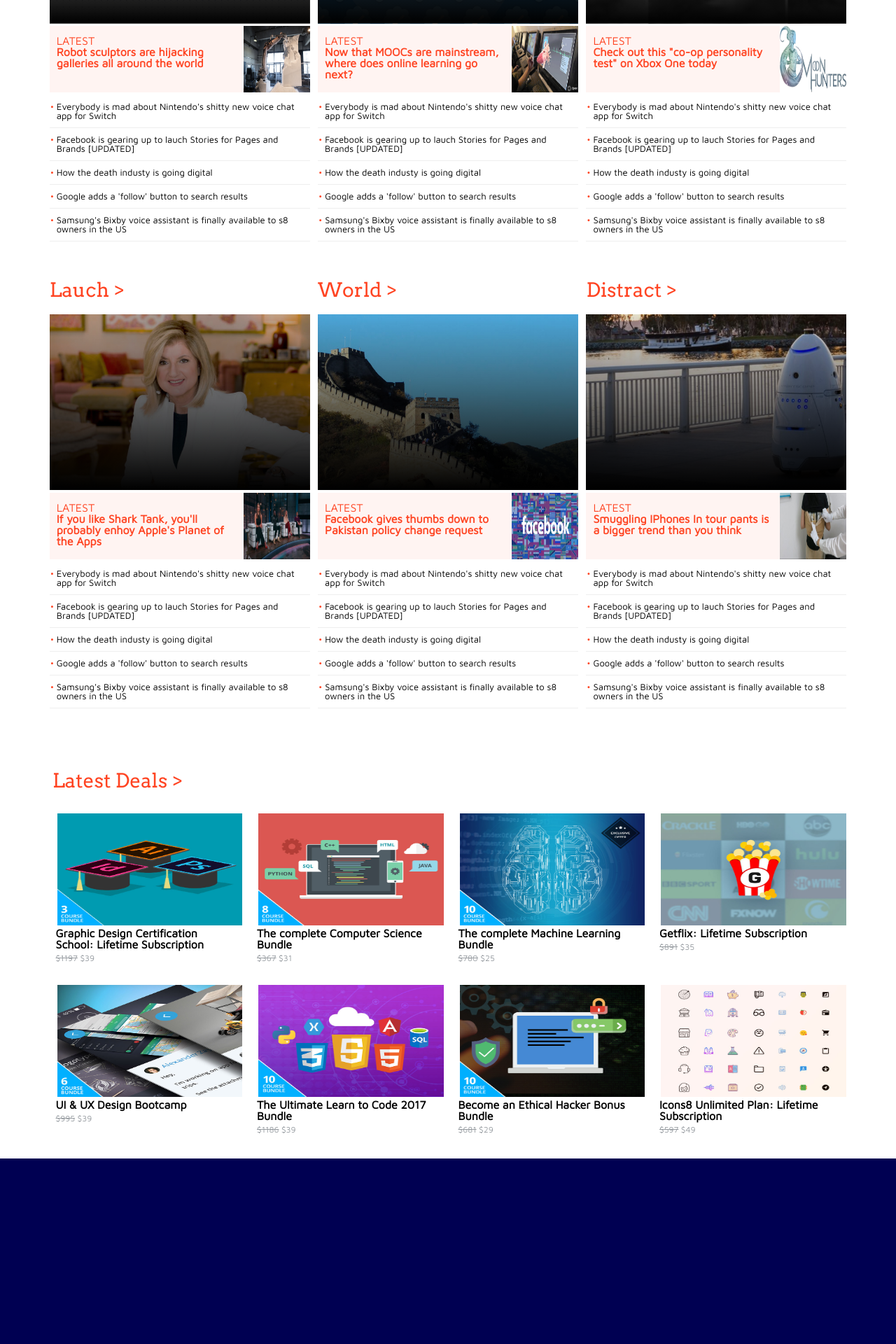
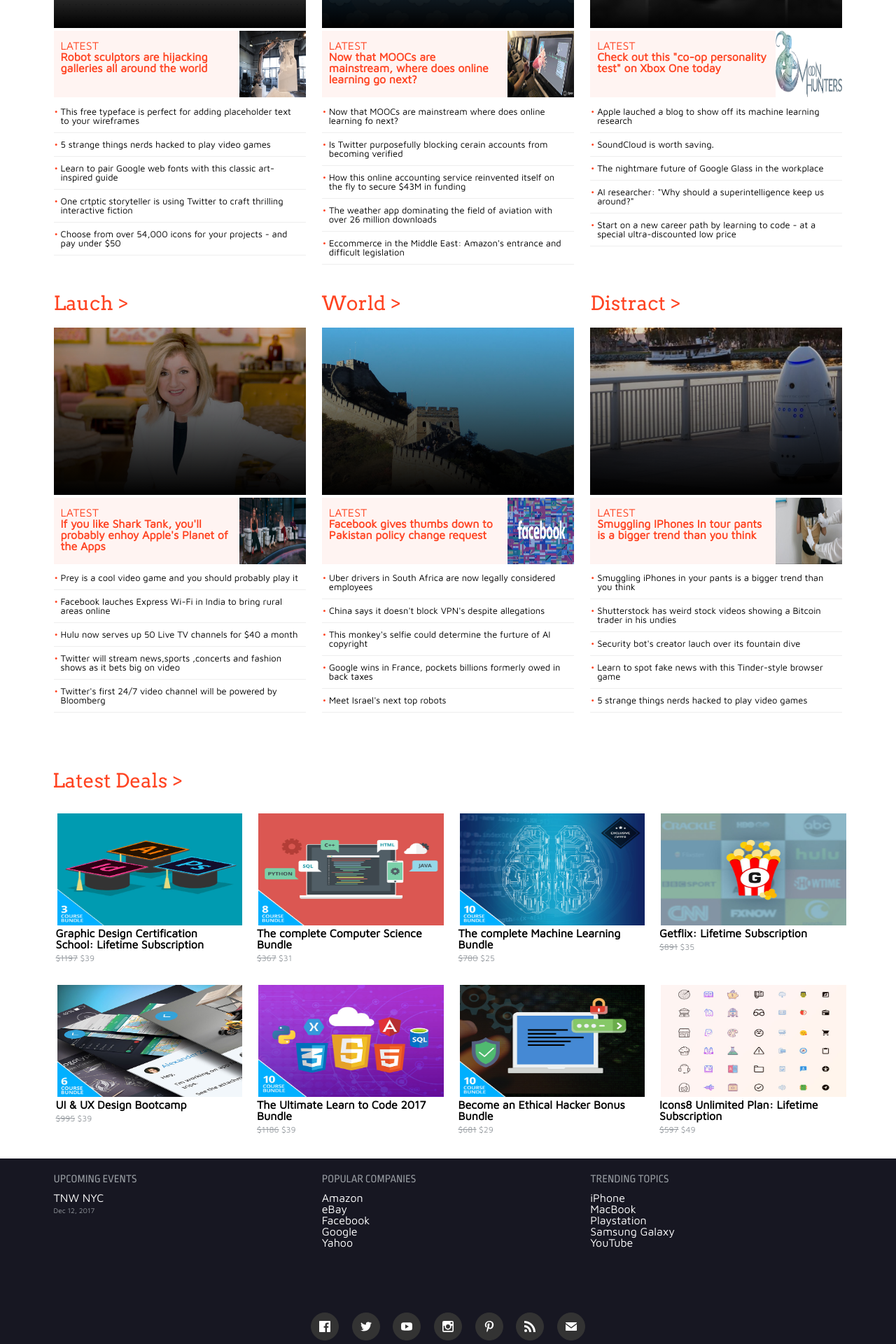
Before and after one commit to jose56wonton/the_next_web, a PHP site: page / in a window 1280 px wide. Shown: the part 2160-4080 px from the top of the page at 70% size. Run offline with PHP 8.4, Linux system fonts and the light colour scheme.

Commit message:
finish footer

```diff
--- a/assets/css/styles.css
+++ b/assets/css/styles.css
@@ -376,8 +376,10 @@ ul.bottom-nav-right{
     .latest-news h3{
       color: black;
       font-weight: bold;
-
-
+    }
+    .latest-news h3:hover{
+      color:#f42;
+      text-decoration: underline;
     }
     .latest-news p{
       color: var(--light_grey);
@@ -433,7 +435,10 @@ ul.bottom-nav-right{
     }
     .latest-news h3{
       color: black;
-
+    }
+    .latest-news h3:hover{
+      color:#f42;
+      text-decoration: underline;
     }
     .latest-news p{
       color: var(--light_grey);
@@ -486,6 +491,10 @@ ul.bottom-nav-right{
     .latest-news h3{
       color: black;
 
+    }
+    .latest-news h3:hover{
+      color:#f42;
+      text-decoration: underline;
     }
     .latest-news p{
       color: var(--light_grey);
@@ -594,8 +603,8 @@ ul.bottom-nav-right{
 
     }
     .article-list article{
-        flex: 0 1 49%;
-        margin: .5%;
+        flex: 0 1 48%;
+        margin: 1%;
         display: flex;
         flex-direction: column;
     }
@@ -675,8 +684,8 @@ ul.bottom-nav-right{
 
     }
     .article-list article{
-        flex: 1 1 32%;
-        margin: .5%;
+        flex: 1 1 31%;
+        margin: 1%;
         display: flex;
         flex-direction: column;
     }
@@ -836,8 +845,10 @@ ul.bottom-nav-right{
     .latest-deals h3{
       color: black;
       font-weight: bold;
-
-
+    }
+    .latest-deals h3:hover{
+      color:#f42;
+      text-decoration: underline;
     }
     .latest-deals p{
       color: var(--light_grey);
@@ -893,7 +904,10 @@ ul.bottom-nav-right{
     }
     .latest-deals h3{
       color: black;
-
+    }
+    .latest-deals h3:hover{
+      color:#f42;
+      text-decoration: underline;
     }
     .latest-deals p{
       color: var(--light_grey);
@@ -945,7 +959,10 @@ ul.bottom-nav-right{
     }
     .latest-deals h3{
       color: black;
-
+    }
+    .latest-deals h3:hover{
+      color:#f42;
+      text-decoration: underline;
     }
     .latest-deals p{
       color: var(--light_grey);
@@ -956,47 +973,207 @@ ul.bottom-nav-right{
 
 
 
+.footer-grey{
 
+  background-color: #171722;
+  width: 100%;
+}
+.footer-black{
 
-
+  background-color: #000;
+  width: 100%;
+}
 
 /* footer */
 
 .top-footer-nav{
-    height: 220px;
-    width: 100%;
-    background-color: #000052;
+  height: 220px;
+  max-width:1150px;
+  background-color: #171722;
+  display: flex;
+  margin:0 auto;
+  flex-flow: row wrap;
+  justify-content: flex-start;
 }
-.middle-footer-nav{
-    height: 40px;
-    width: 100%;
-    background-color: #000052;
-}
-.bottom-footer-nav{
-    height: 40px;
-    width: 100%;
-    background-color: #000052;
-}
-.copyright{
-    height: 75px;
-    width: 100%;
-    background-color: #00000C;
+.top-footer-nav section{
+  flex:1 31%;
+  margin: 1%;
 }
 
 /* 0px min */
 @media screen and (min-width: 0px){
+   .top-footer-nav{
+      height: 400px;
+      max-width:1150px;
+      background-color: #171722;
+      display: flex;
+      flex-direction: column;
+      margin:0 auto 40px 30px;
 
+    }
+    .top-footer-nav section{
+      flex:1;
+      margin: 1%;
+    }
 }
 /* 480px min */
 @media screen and (min-width: 480px){
+    .top-footer-nav{
+      height: 300px;
+      max-width:1150px;
+      background-color: #171722;
+      display: flex;
+      margin:0 auto 40px 30px;
+      flex-flow: row wrap;
+      justify-content: flex-start;
 
+    }
+    .top-footer-nav section{
+      flex:1 48%;
+      margin: 1%;
+    }
 }
 /* 767px min */
 @media screen and (min-width: 767px){
+    .top-footer-nav{
+      height: 220px;
+      max-width:1150px;
+      background-color: #171722;
+      display: flex;
+      margin:0 auto;
+      flex-flow: row wrap;
+      justify-content: flex-start;
+    }
+    .top-footer-nav section{
+      flex:1 31%;
+      margin: 1%;
+    }
+
+}
+
+footer h1{
+  color:var(--light_grey);
+  font-family: 'Ropa Sans', sans-serif;
+  padding:10px 0;
+}
+footer h1:hover{
+  color:#fff;
+}
+footer a{
+  color: #fff;
+  padding:5px 0;
+}
+footer p{
+  color:var(--light_grey);
+  font-size: 10px;
+  padding:5px 0;
+}
 
 
-}
-/* 1024px min */
-@media screen and (min-width: 1024px){
+.middle-footer-nav{
+    height: 50px;
+    max-width:1150px;
+    background-color: #171722;
+    text-align: center;
+    margin:0 auto;
 
 }
+
+.middle-footer-nav li{
+  display: inline-block;
+  border-radius: 50px;
+  background: #333;
+
+	width:40px;
+  height:40px;
+   border:1px solid #333;
+   margin: 0 7px;
+}
+
+.middle-footer-nav li:hover{
+  background: #000;
+  border:1px solid #333;
+}
+.middle-footer-nav li a div{
+
+  background-image: url("../images/icons.svg");
+
+  background-repeat: no-repeat;
+
+  background-size: 1248px 1248px;
+	width:16px;
+  height:16px;
+
+  margin-left: 11px;
+  margin-top:11px;
+}
+
+
+footer .facebook{
+	background-position: -272px -272px;
+}
+
+footer .twitter{
+	background-position: -976px -976px;
+}
+
+footer .youtube{
+	background-position: -1232px -1232px;
+}
+
+footer .instagram{
+	background-position: -368px -368px;
+}
+
+footer .pinterest{
+	background-position: -624px -624px;
+}
+
+footer .rss{
+	background-position: -768px -768px;
+}
+
+footer .mail{
+	background-position: -528px -528px;
+}
+
+.bottom-footer-nav{
+    height: 40px;
+    max-width:1150px;
+    background-color: #171722;
+    text-align: center;
+    margin:0 auto;
+    margin-top: 10px;
+}
+
+.bottom-footer-nav li{
+  display: inline-block;
+}
+.bottom-footer-nav li a{
+  color:var(--light_grey);
+  font-size: 11px;
+  font-family: 'Ropa Sans', sans-serif;
+  margin: 0 3px;
+}
+.bottom-footer-nav li a:hover{
+  color:#fff;
+}
+.copyright{
+    height: 75px;
+    max-width:1150px;
+    margin:0 auto;
+    padding:30px;
+    text-align: center;
+    background-color: #00000C;
+}
+svg{
+  height:16px;
+  width:38px;
+  display: inline-block
+
+}
+.copyright p{
+  display: inline-block;
+  font-size: 13px;
+  color:var(--light_grey);
+}
--- a/index.html
+++ b/index.html
@@ -175,11 +175,11 @@
           <a class="image"href="#"><img src="assets/images/gear-small.png"></a>
         </section>
         <ul class="section-headline">
-          <li><a>Everybody is mad about Nintendo's shitty new voice chat app for Switch</a></li>
-          <li><a>Facebook is gearing up to lauch Stories for Pages and Brands [UPDATED]</a></li>
-          <li><a>How the death industy is going digital</a></li>
-          <li><a>Google adds a 'follow' button to search results</a></li>
-          <li><a>Samsung's Bixby voice assistant is finally available to s8 owners in the US</a></li>
+          <li><a>Take a first look at Augmentin Alice, an AR-enhanced book about the future of AR </a></li>
+          <li><a>You can now buy Snapchat Spectactles on Amazon</a></li>
+          <li><a>Google Glass returns with its sights set on enterprise customers</a></li>
+          <li><a>OnePlus 5 bug reportedly reboots your phone anything you try calling 911</a></li>
+          <li><a>Xiaomi's tablet-sized Mi-Max 2 desperately wants to be a phone</a></li>
         </ul>
 
       </article>
@@ -198,11 +198,11 @@
           <a class="image"href="#"><img src="assets/images/tech-small.jpg"></a>
         </section>
         <ul class="section-headline">
-          <li><a>Everybody is mad about Nintendo's shitty new voice chat app for Switch</a></li>
-          <li><a>Facebook is gearing up to lauch Stories for Pages and Brands [UPDATED]</a></li>
-          <li><a>How the death industy is going digital</a></li>
-          <li><a>Google adds a 'follow' button to search results</a></li>
-          <li><a>Samsung's Bixby voice assistant is finally available to s8 owners in the US</a></li>
+          <li><a>Learn to build video games from the ground up for less that $50</a></li>
+          <li><a>Mozilla is crowdsourcing 10,000 hours of audio so anyone can build voice apps</a></li>
+          <li><a>Did Microsoft just leak the Surface Phone? Probably not</a></li>
+          <li><a>FBI issues warning to parents about toys spying on their kids</a></li>
+          <li><a>Start on a new career path by learning to code - at a special, ultra-discounted low price</a></li>
         </ul>
 
       </article>
@@ -221,11 +221,11 @@
           <a class="image"href="#"><img src="assets/images/creative-small.jpg"></a>
         </section>
         <ul class="section-headline">
-          <li><a>Everybody is mad about Nintendo's shitty new voice chat app for Switch</a></li>
-          <li><a>Facebook is gearing up to lauch Stories for Pages and Brands [UPDATED]</a></li>
-          <li><a>How the death industy is going digital</a></li>
-          <li><a>Google adds a 'follow' button to search results</a></li>
-          <li><a>Samsung's Bixby voice assistant is finally available to s8 owners in the US</a></li>
+          <li><a>This free typeface is perfect for adding placeholder text to your wireframes</a></li>
+          <li><a>5 strange things nerds hacked to play video games</a></li>
+          <li><a>Learn to pair Google web fonts with this classic art-inspired guide</a></li>
+          <li><a>One crtptic storyteller is using Twitter to craft thrilling interactive fiction</a></li>
+          <li><a>Choose from over 54,000 icons for your projects - and pay under $50</a></li>
         </ul>
 
       </article>
@@ -244,11 +244,11 @@
           <a class="image"href="#"><img src="assets/images/contributors-small.png"></a>
         </section>
         <ul class="section-headline">
-          <li><a>Everybody is mad about Nintendo's shitty new voice chat app for Switch</a></li>
-          <li><a>Facebook is gearing up to lauch Stories for Pages and Brands [UPDATED]</a></li>
-          <li><a>How the death industy is going digital</a></li>
-          <li><a>Google adds a 'follow' button to search results</a></li>
-          <li><a>Samsung's Bixby voice assistant is finally available to s8 owners in the US</a></li>
+          <li><a>Now that MOOCs are mainstream where does online learning fo next?</a></li>
+          <li><a>Is Twitter purposefully blocking cerain accounts from becoming verified</a></li>
+          <li><a>How this online accounting service reinvented itself on the fly to secure $43M in funding</a></li>
+          <li><a>The weather app dominating the field of aviation with over 26 million downloads</a></li>
+          <li><a>Eccommerce in the Middle East: Amazon's entrance and difficult legislation</a></li>
         </ul>
 
       </article>
@@ -267,11 +267,11 @@
           <a class="image"href="#"><img src="assets/images/insight-small.jpg"></a>
         </section>
         <ul class="section-headline">
-          <li><a>Everybody is mad about Nintendo's shitty new voice chat app for Switch</a></li>
-          <li><a>Facebook is gearing up to lauch Stories for Pages and Brands [UPDATED]</a></li>
-          <li><a>How the death industy is going digital</a></li>
-          <li><a>Google adds a 'follow' button to search results</a></li>
-          <li><a>Samsung's Bixby voice assistant is finally available to s8 owners in the US</a></li>
+          <li><a>Apple lauched a blog to show off its machine learning research</a></li>
+          <li><a>SoundCloud is worth saving.</a></li>
+          <li><a>The nightmare future of Google Glass in the workplace</a></li>
+          <li><a>AI researcher: "Why should a superintelligence keep us around?"</a></li>
+          <li><a>Start on a new career path by learning to code - at a special ultra-discounted low price</a></li>
         </ul>
 
       </article>
@@ -290,11 +290,11 @@
           <a class="image"href="#"><img src="assets/images/launch-small.jpg"></a>
         </section>
         <ul class="section-headline">
-          <li><a>Everybody is mad about Nintendo's shitty new voice chat app for Switch</a></li>
-          <li><a>Facebook is gearing up to lauch Stories for Pages and Brands [UPDATED]</a></li>
-          <li><a>How the death industy is going digital</a></li>
-          <li><a>Google adds a 'follow' button to search results</a></li>
-          <li><a>Samsung's Bixby voice assistant is finally available to s8 owners in the US</a></li>
+          <li><a>Prey is a cool video game and you should probably play it</a></li>
+          <li><a>Facebook lauches Express Wi-Fi in India to bring rural areas online</a></li>
+          <li><a>Hulu now serves up 50 Live TV channels for $40 a month</a></li>
+          <li><a>Twitter will stream news,sports ,concerts and fashion shows as it bets big on video</a></li>
+          <li><a>Twitter's first 24/7 video channel will be powered by Bloomberg</a></li>
         </ul>
 
       </article>
@@ -313,11 +313,11 @@
           <a class="image"href="#"><img src="assets/images/world-small.jpg"></a>
         </section>
         <ul class="section-headline">
-          <li><a>Everybody is mad about Nintendo's shitty new voice chat app for Switch</a></li>
-          <li><a>Facebook is gearing up to lauch Stories for Pages and Brands [UPDATED]</a></li>
-          <li><a>How the death industy is going digital</a></li>
-          <li><a>Google adds a 'follow' button to search results</a></li>
-          <li><a>Samsung's Bixby voice assistant is finally available to s8 owners in the US</a></li>
+          <li><a>Uber drivers in South Africa  are now legally considered employees</a></li>
+          <li><a>China says it doesn't block VPN's despite allegations</a></li>
+          <li><a>This monkey's selfie could determine the furture of AI copyright</a></li>
+          <li><a>Google wins in France, pockets billions formerly owed in back taxes</a></li>
+          <li><a>Meet Israel's next top robots</a></li>
         </ul>
 
       </article>
@@ -336,11 +336,11 @@
           <a class="image"href="#"><img src="assets/images/distract-small.jpg"></a>
         </section>
         <ul class="section-headline">
-          <li><a>Everybody is mad about Nintendo's shitty new voice chat app for Switch</a></li>
-          <li><a>Facebook is gearing up to lauch Stories for Pages and Brands [UPDATED]</a></li>
-          <li><a>How the death industy is going digital</a></li>
-          <li><a>Google adds a 'follow' button to search results</a></li>
-          <li><a>Samsung's Bixby voice assistant is finally available to s8 owners in the US</a></li>
+          <li><a>Smuggling iPhones in your pants is a bigger trend than you think</a></li>
+          <li><a>Shutterstock has weird stock videos showing a Bitcoin trader in his undies</a></li>
+          <li><a>Security bot's creator lauch over its fountain dive</a></li>
+          <li><a>Learn to spot fake news with this Tinder-style browser game</a></li>
+          <li><a>5 strange things nerds hacked to play video games</a></li>
         </ul>
 
       </article>
@@ -408,27 +408,70 @@
   </div>
 
   <footer>
-    <section class="top-footer-nav">
+    <div class="footer-grey">
+      <nav class="top-footer-nav">
+        <section>
           <ul>
-
+            <h1>UPCOMING EVENTS</h1>
+            <li>
+              <a>TNW NYC</a><p>Dec 12, 2017</p>
+            </li>
           </ul>
         </section>
+        <section>
+          <ul>
+            <h1>POPULAR COMPANIES</h1>
+            <li><a>Amazon</a></li>
+            <li><a>eBay</a></li>
+            <li><a>Facebook</a></li>
+            <li><a>Google</a></li>
+            <li><a>Yahoo</a></li>
+          </ul>
+        </section>
+        <section>
+          <ul>
+            <h1>TRENDING TOPICS</h1>
+            <li><a>iPhone</a></li>
+            <li><a>MacBook</a></li>
+            <li><a>Playstation</a></li>
+            <li><a>Samsung Galaxy</a></li>
+            <li><a>YouTube</a></li>
+          </ul>
+        </section>
+      </nav>
       <section class="middle-footer-nav">
         <ul>
+          <li><a><div class="facebook"></div></a></li>
+          <li><a><div class="twitter"></div></a></li>
+          <li><a><div class="youtube"></div></a></li>
+          <li><a><div class="instagram"></div></a></li>
+          <li><a><div class="pinterest"></div></a></li>
+          <li><a><div class="rss"></div></a></li>
+          <li><a><div class="mail"></div></a></li>
 
         </ul>
       </section>
       <section class="bottom-footer-nav">
         <ul>
-
-      </ul>
-      <ul>
+          <li><a>EVENTS</a></li>
+          <li><a>ABOUT</a></li>
+          <li><a>TEAM</a></li>
+          <li><a>ADVERTISE</a></li>
+          <li><a>JOBS</a></li>
+          <li><a>CONTACT</a></li>
 
         </ul>
       </section>
+    </div>
+    <div class="footer-black">
       <div class="copyright">
+        <svg xmlns="http://www.w3.org/2000/svg" viewBox="0 0 66 16">
+          <path fill="#FFF" d="M34 16h-6v-5.2c0-.7-.3-1.3-.7-1.8L25 6.7c-.5-.4-1.1-.7-1.8-.7H22v10h-6V0h8.7c1.3 0 2.6.5 3.5 1.5l4.3 4.3c1 .9 1.5 2.2 1.5 3.5V16zM60 0v5.2c0 .7-.3 1.3-.7 1.8L57 9.3c-.5.5-1.1.7-1.8.7h-2.5c.8-.9 1.3-2.1 1.3-3.3V0h-6v5.2c0 .7-.3 1.3-.7 1.8L45 9.3c-.5.5-1.1.7-1.8.7H42V0h-6v16h8.7c1.3 0 2.6-.5 3.5-1.5l2.8-2.8V16h5.7c1.3 0 2.6-.5 3.5-1.5l4.3-4.3c1-.9 1.5-2.2 1.5-3.5V0h-6zM14 0H0v6h4v10h6V6h4"/>
+        </svg>
+        <p>© 2006–2017 The Next Web B.V. Made with ♥ in Amsterdam.</p>
+      </div>
+    </div>
 
-    </div>
 
   </footer>
 </body>
```
Lines whose indentation alone changed are shown as unchanged.
